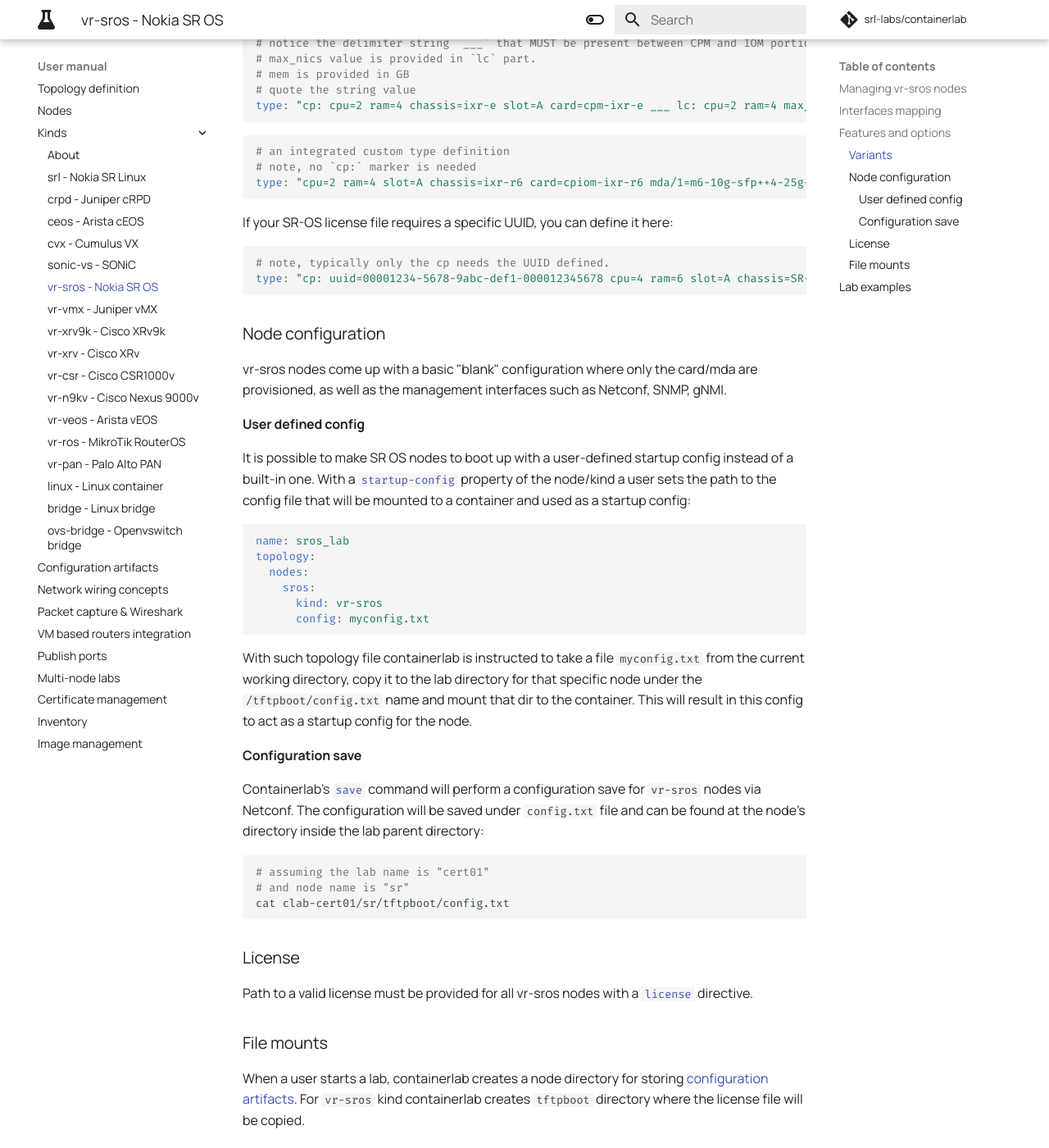
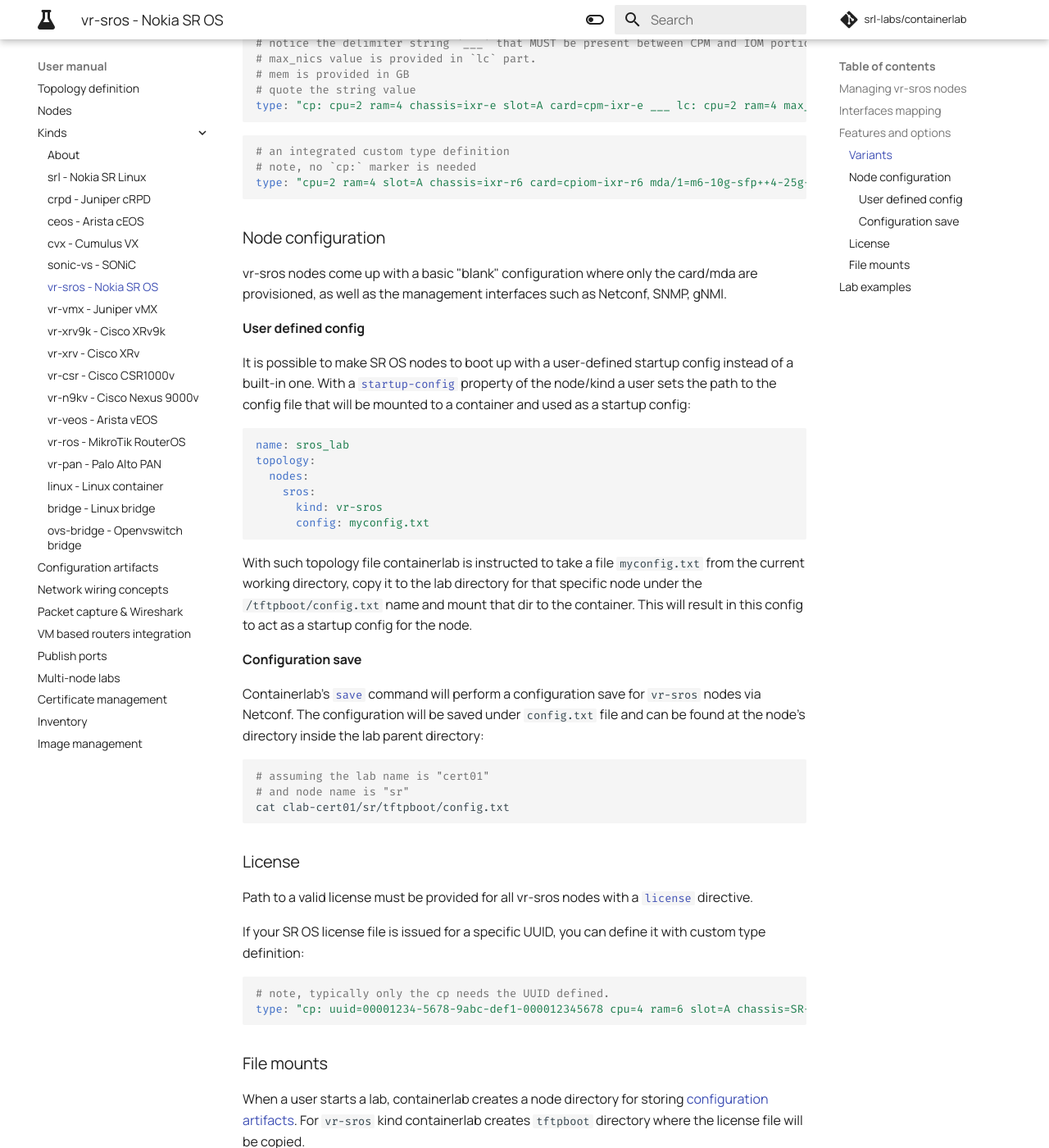
Before and after one commit to srl-labs/containerlab, an MkDocs documentation site: the page built from docs/manual/kinds/vr-sros.md, in a window 1280 px wide and 1400 px high, scrolled down 1949 px. Shown: the whole window at 82% size. Built offline with MkDocs 1.6.1 and Material for MkDocs 9.7.7, drawn with Linux system fonts in a browser that asks for light colours; comment, search, counter and statistics services are not loaded; part of the change alters nothing that is shown.

Commit message:
Update vr-sros.md

````diff
--- a/docs/manual/kinds/vr-sros.md
+++ b/docs/manual/kinds/vr-sros.md
@@ -98,13 +98,6 @@ type: "cp: cpu=2 ram=4 chassis=ixr-e slot=A card=cpm-ixr-e ___ lc: cpu=2 ram=4 m
 type: "cpu=2 ram=4 slot=A chassis=ixr-r6 card=cpiom-ixr-r6 mda/1=m6-10g-sfp++4-25g-sfp28"
 ```
 
-If your SR-OS license file requires a specific UUID, you can define it here:
-
-```yaml
-# note, typically only the cp needs the UUID defined.
-type: "cp: uuid=00001234-5678-9abc-def1-000012345678 cpu=4 ram=6 slot=A chassis=SR-12 card=cpm5 ___ lc: cpu=4 ram=6 max_nics=36 slot=1 chassis=SR-12 card=iom3-xp-c mda/1=m10-1gb+1-10gb"
-```
-
 ### Node configuration
 vr-sros nodes come up with a basic "blank" configuration where only the card/mda are provisioned, as well as the management interfaces such as Netconf, SNMP, gNMI.
 
@@ -134,6 +127,14 @@ cat clab-cert01/sr/tftpboot/config.txt
 ### License
 Path to a valid license must be provided for all vr-sros nodes with a [`license`](../nodes.md#license) directive.
 
+If your SR OS license file is issued for a specific UUID, you can define it with custom type definition:
+
+```yaml
+# note, typically only the cp needs the UUID defined.
+type: "cp: uuid=00001234-5678-9abc-def1-000012345678 cpu=4 ram=6 slot=A chassis=SR-12 card=cpm5 ___ lc: cpu=4 ram=6 max_nics=36 slot=1 chassis=SR-12 card=iom3-xp-c mda/1=m10-1gb+1-10gb"
+```
+
+
 ### File mounts
 When a user starts a lab, containerlab creates a node directory for storing [configuration artifacts](../conf-artifacts.md). For `vr-sros` kind containerlab creates `tftpboot` directory where the license file will be copied.
 
````
